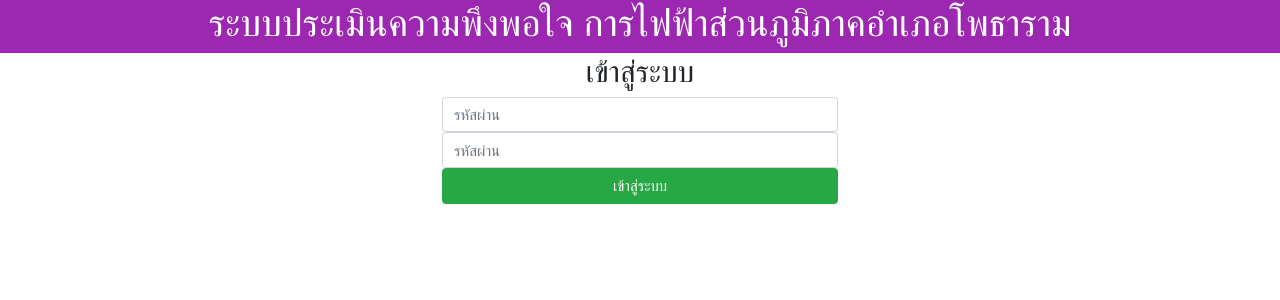
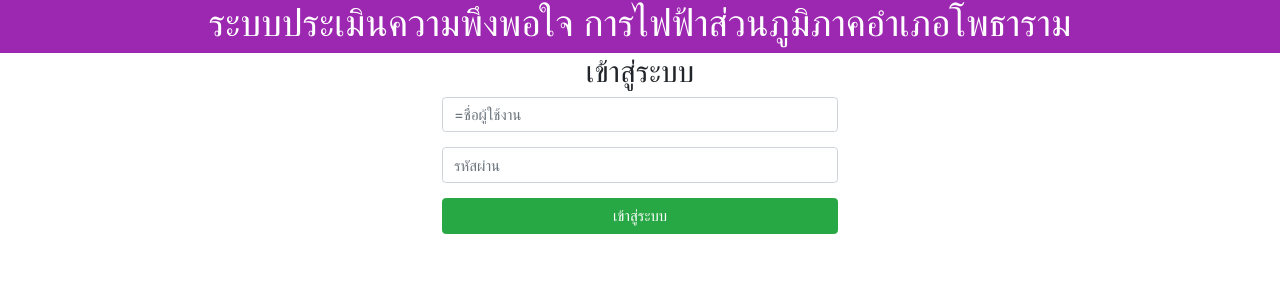
Before and after one commit to tueseed/satisfaction, a PHP site: page /login.php in a window 1280 px wide. Shown: the top 300 px of the page. Run offline with PHP 8.4, Linux system fonts and the light colour scheme; some libraries are stand-ins or nearby versions.

Commit message:
Add files via upload

```diff
--- a/login.php
+++ b/login.php
@@ -49,8 +49,12 @@ margin-bottom: 10px;
     </div>
 	<div class="row">
 		<div class="col-lg-4 offset-4">
-		<input class="form-control" type="text" name="textuser" id="textuser" value="" placeholder="รหัสผ่าน" />
-		<input class="form-control" type="text" name="textpass" id="textpass" value="" placeholder="รหัสผ่าน" />
+		<div class="form-group">
+			<input class="form-control" type="text" name="textuser" id="textuser" value="" placeholder="=ชื่อผู้ใช้งาน" />
+		</div>
+		<div class="form-group">
+			<input class="form-control" type="text" name="textpass" id="textpass" value="" placeholder="รหัสผ่าน" />
+		</div>
 		<input type="button" href="#" class="btn btn-success btn-block" value="เข้าสู่ระบบ"/>
 		</div>
 	</div>
```
